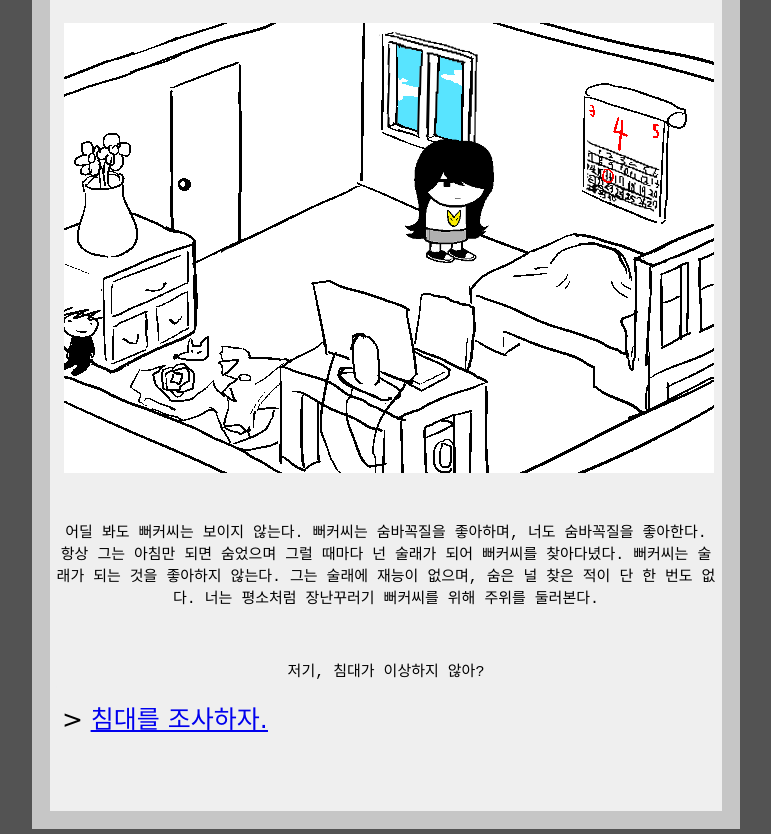
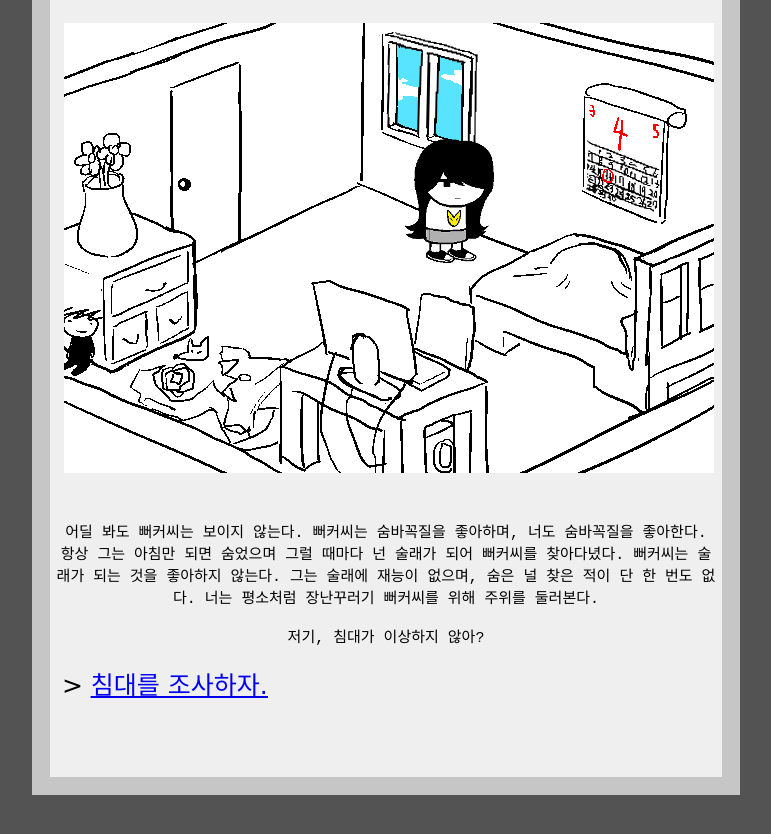
Before and after one commit to galbin12/funnystuck3.github.io, a plain HTML site: page index.html in a window 1280 px wide. Shown: the part 85-919 px from the top of the page, without its empty margins (254-1025 px from the left). After the commit the page ends 885 px from the top, so only its background shows below. Drawn offline with Linux system fonts and the light colour scheme.

Commit message:
Update index.html

```diff
--- a/index.html
+++ b/index.html
@@ -46,7 +46,7 @@
                 <img src="3.png" style="margin:10px;"></p>
               <div class="text-center" style="font-size:15px;color:#000000; font-family:courier"><br><font face="courier new">
 <font color="#000000">어딜 봐도 뻐커씨는 보이지 않는다. 뻐커씨는 숨바꼭질을 좋아하며, 너도 숨바꼭질을 좋아한다. 항상 그는 아침만 되면 숨었으며 그럴 때마다 넌 술래가 되어 뻐커씨를 찾아다녔다. 뻐커씨는 술래가 되는 것을 좋아하지 않는다. 그는 술래에 재능이 없으며, 숨은 널 찾은 적이 단 한 번도 없다. 너는 평소처럼 장난꾸러기 뻐커씨를 위해 주위를 둘러본다.<br>
-</font><br><br><br>저기, 침대가 이상하지 않아?</font><br></div>>
+</font><br>저기, 침대가 이상하지 않아?</font><br></div>>
               <br>
               <class="text-center" style="font-size:25px;color:#000000; font-family:verdana;">&nbsp>&nbsp<a href="https://galbin12.github.io/funnystuck4.github.io/"><u><font color="#0000ee"><u>침대를 조사하자.</u></font></a></div>
               <br><br><br><br>
```
